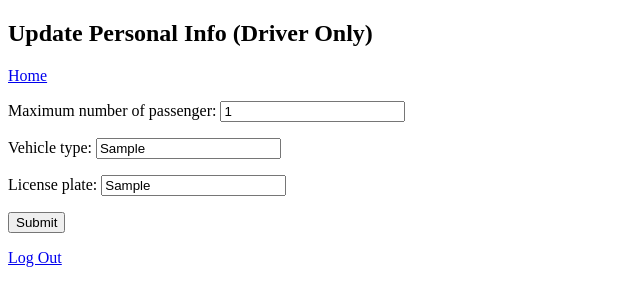
After one commit to tiffanylin0419/Uber, a Django app: page /uber/personal/update/ in a window 1280 px wide. The commit adds this page. Shown: the top 306 px of the page, without its empty margins (0-640 px from the left). Run offline with Django 4.2, Linux system fonts and the light colour scheme; a user stored in the database is signed in; tables that the repository leaves empty hold one stand-in row (values such as "Sample post").

Commit message:
edit driver info done

```diff
--- /dev/null
+++ b/docker-deploy/web-app/templates/uber/personUpdate.html
@@ -0,0 +1,17 @@
+<!-- templates/registration/signup.html -->
+{% extends "base.html" %}
+
+{% block title %}Update Personal Info {% endblock %}
+
+{% block content %}
+  <h2>Update Personal Info (Driver Only)</h2>
+  <p><a href="{% url 'home' %}">Home</a></p>
+  <form action="" method="post">
+    {% csrf_token %}
+    {{ form.as_p }}
+    <button type="submit" >Submit</button>
+  </form>
+
+  <p><a href="{% url 'logout' %}">Log Out</a></p>
+
+{% endblock %}
--- a/docker-deploy/web-app/templates/uber/personal.html
+++ b/docker-deploy/web-app/templates/uber/personal.html
@@ -8,9 +8,11 @@
 
   <p><a href="{% url 'home' %}">Home</a></p>
 
+  maximum number of passenger: {{person.maximum_number_of_passenger}}<p>
+  vehicle type: {{person.vehicle_type}}<p>
+  license plate: {{person.license_plate}}<p>
 
-
-
+  <a href="{% url 'personUpdate' %}"> Update</a>
   <p><a href="{% url 'logout' %}">Log Out</a></p>
 
 {% endblock %}
--- a/docker-deploy/web-app/uber/forms.py
+++ b/docker-deploy/web-app/uber/forms.py
@@ -33,9 +33,8 @@ class RequestUpdateForm(forms.ModelForm):
     class Meta:
         model = Ride
         exclude = ('date_published','owner','isConfirmed','isComplete')
-'''
+
 class DriverUpdateForm(forms.ModelForm):
     class Meta:
-        model = Ride
-        exclude = ('date_published','owner',)
-'''
+        model = DriverInfo
+        exclude = ('driver',)
--- a/docker-deploy/web-app/uber/urls.py
+++ b/docker-deploy/web-app/uber/urls.py
@@ -6,11 +6,15 @@ from . import views
 urlpatterns = [
     path('', views.index, name='index'),#delete
     path('registration/', views.registration, name='registration'),
+    path('personal/update/', views.personUpdate, name='personUpdate'),
+    path('personal/', views.personal, name='personal'),
+
+
+    path('request/', views.requestRide, name='request'),
     path('myrides/', views.myrides, name='myrides'),
     path('view/<ride_id>', views.view, name='view'),
     path('update/<ride_id>', views.update, name='update'),
-    path('request/', views.requestRide, name='request'),
 
     path('search/', views.search, name='search'),
-    path('personal/', views.personal, name='personal'),
+
 ]
--- a/docker-deploy/web-app/uber/views.py
+++ b/docker-deploy/web-app/uber/views.py
@@ -47,10 +47,18 @@ def registration(request):
             return render(request, 'home.html')
     return render(request, 'uber/request.html', locals())
 
+
 def personal(request):
-    data=DriverInfo.objects.filter(driver=request.user)
+    person=DriverInfo.objects.get(driver=request.user)
     return render(request, 'uber/personal.html', locals())
 
+def personUpdate(request):
+    person=DriverInfo.objects.get(driver=request.user)
+    form = forms.DriverUpdateForm(request.POST or None,instance=person)
+    if form.is_valid():
+        form.save()
+        return render(request, 'home.html')
+    return render(request, 'uber/personUpdate.html', locals())
 
 def myrides(request):
     data1=Ride.objects.filter(owner=request.user ,isConfirmed=False)
```
